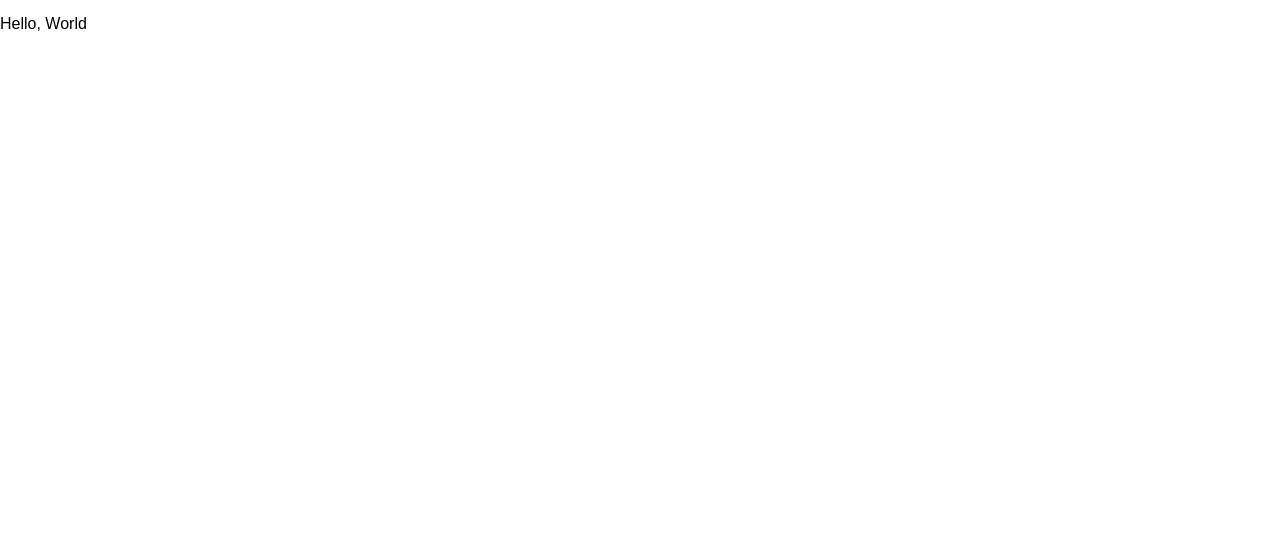
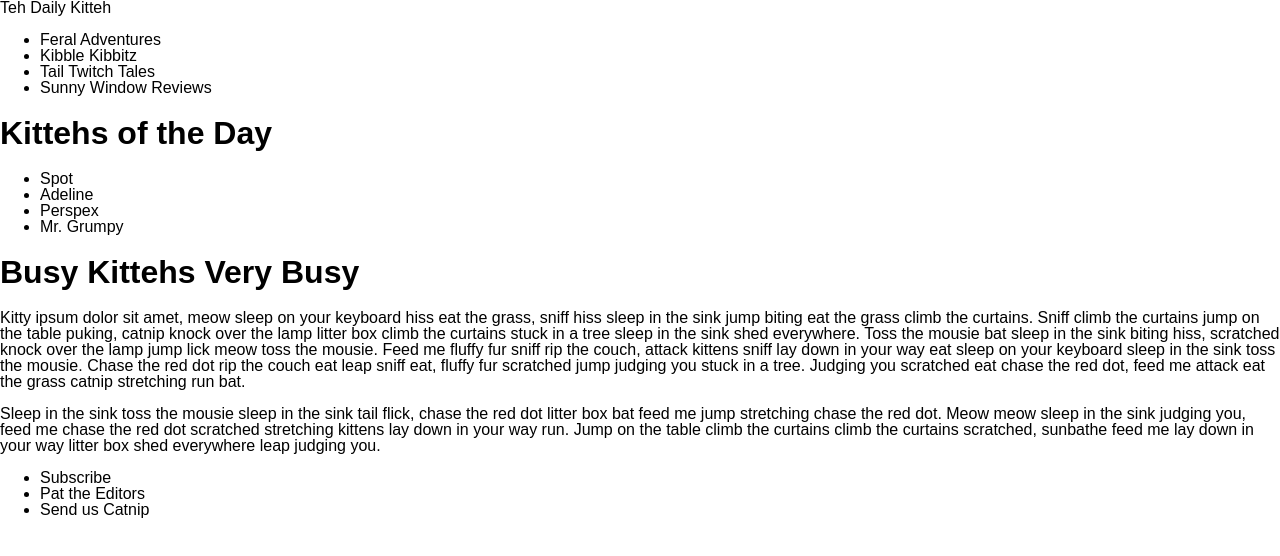
Before and after one commit to jbadge/TehDailyKitteh, a website built with Vite: page index.html in a window 1280 px wide. Built offline with nearby package versions, Linux system fonts and the light colour scheme.

Commit message:
Added content

```diff
--- a/index.html
+++ b/index.html
@@ -7,7 +7,41 @@
     <title>TITLE</title>
   </head>
   <body>
-    <p>Hello, World</p>
+    <header>Teh Daily Kitteh</header>
+    <nav>
+      <ul>
+        <li>Feral Adventures</li>
+        <li>Kibble Kibbitz</li>
+        <li>Tail Twitch Tales</li>
+        <li>Sunny Window Reviews</li>
+      </ul>
+    </nav>
+    <div>
+        <h1>Kittehs of the Day</h1>
+      <p>
+        <ul>
+        <li>Spot</li>
+        <li>Adeline</li>
+        <li>Perspex</li>
+        <li>Mr. Grumpy</li>
+      </ul>
+    </p>
+    </div>
+    <div>
+      <h1>Busy Kittehs Very Busy</h1>
+      <p> Kitty ipsum dolor sit amet, meow sleep on your keyboard hiss eat the grass, sniff hiss sleep in the sink jump biting eat the grass climb the curtains. Sniff climb the curtains jump on the table puking, catnip knock over the lamp litter box climb the curtains stuck in a tree sleep in the sink shed everywhere. Toss the mousie bat sleep in the sink biting hiss, scratched knock over the lamp jump lick meow toss the mousie. Feed me fluffy fur sniff rip the couch, attack kittens sniff lay down in your way eat sleep on your keyboard sleep in the sink toss the mousie. Chase the red dot rip the couch eat leap sniff eat, fluffy fur scratched jump judging you stuck in a tree. Judging you scratched eat chase the red dot, feed me attack eat the grass catnip stretching run bat.</p>
+
+      <p>Sleep in the sink toss the mousie sleep in the sink tail flick, chase the red dot litter box bat feed me jump stretching chase the red dot. Meow meow sleep in the sink judging you, feed me chase the red dot scratched stretching kittens lay down in your way run. Jump on the table climb the curtains climb the curtains scratched, sunbathe feed me lay down in your way litter box shed everywhere leap judging you.</p>
+    </div>
+    <footer>
+<ul>
+  <li>Subscribe</li>
+  <li>Pat the Editors</li>
+  <li>Send us Catnip</li>
+</ul>
+
+
+  </footer>
     <script type="module" src="/src/main.ts"></script>
   </body>
 </html>
```
